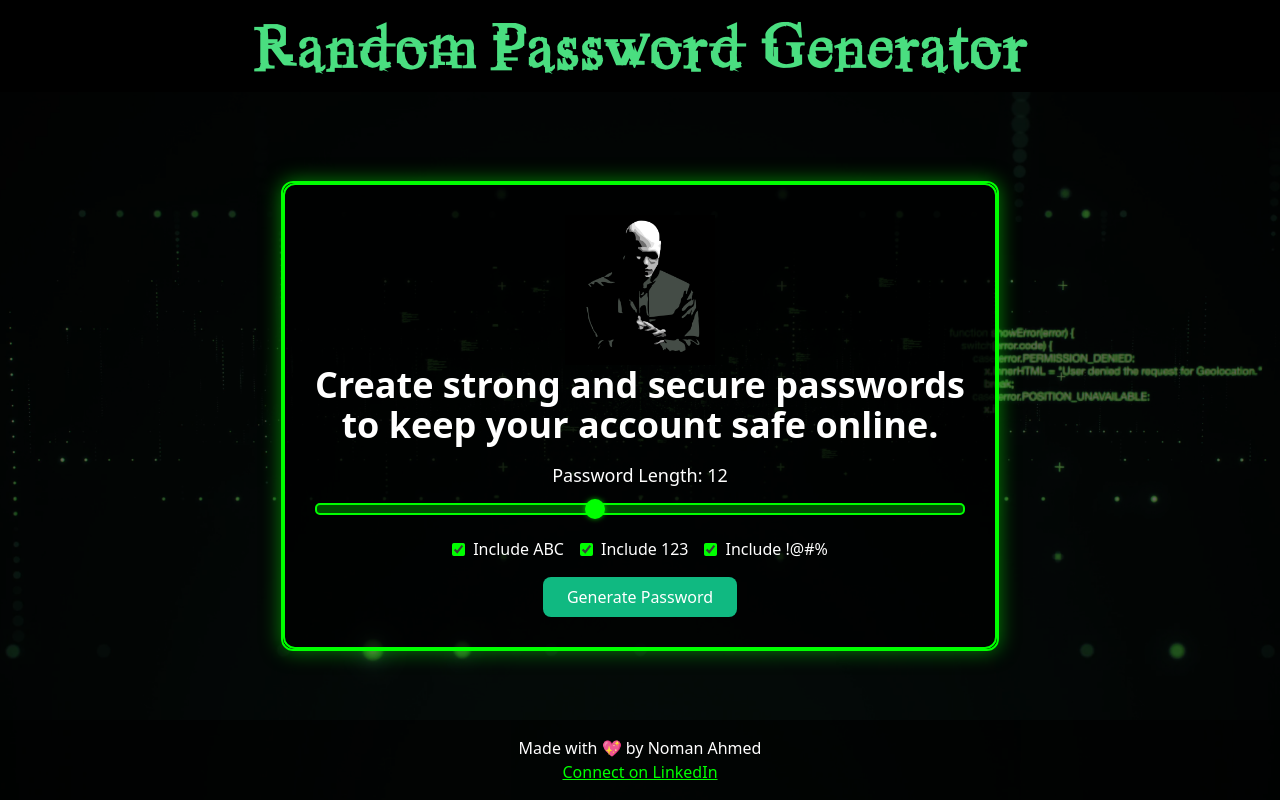
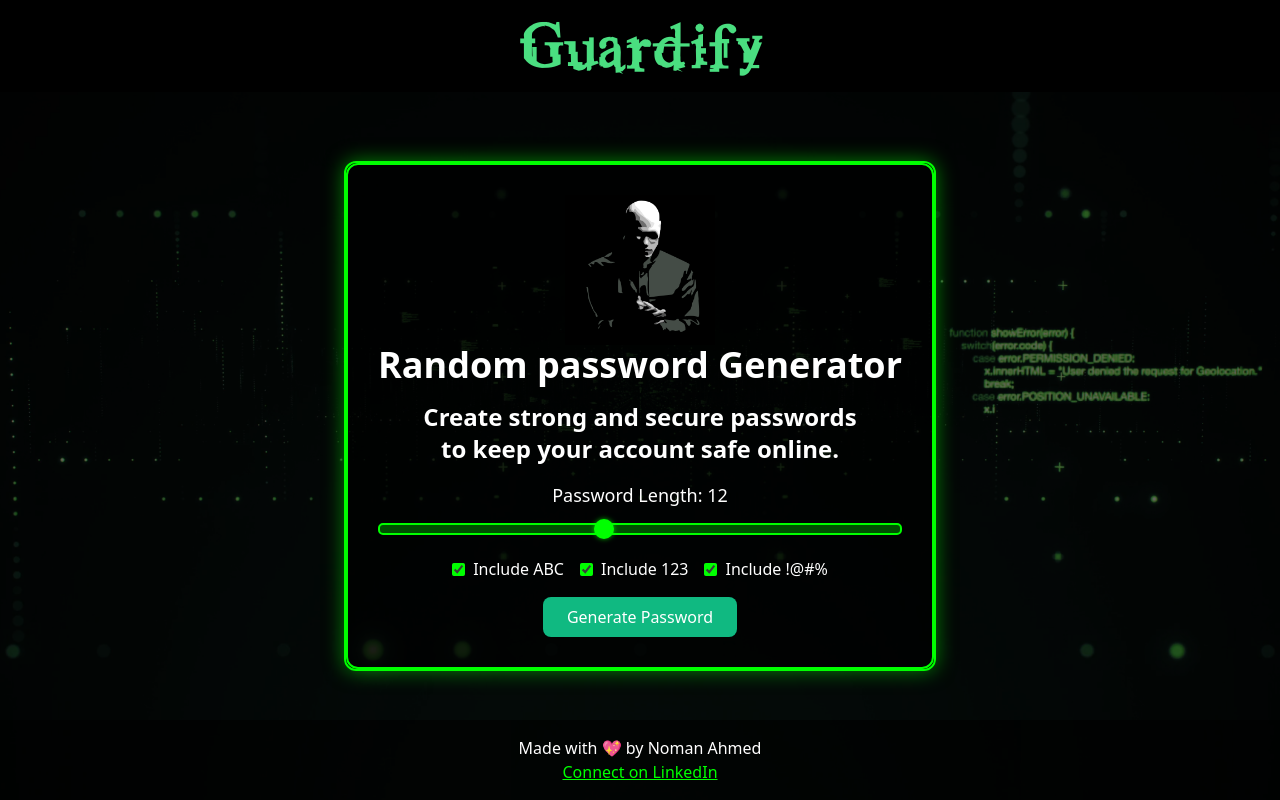
Before and after one commit to nomaanahmeddd/guardify, a Flask app: page / in a window 1280 px wide. Run offline with Flask 3, Linux system fonts and the light colour scheme.

Commit message:
Update index.html

```diff
--- a/templates/index.html
+++ b/templates/index.html
@@ -3,7 +3,7 @@
 <head>
     <meta charset="UTF-8">
     <meta name="viewport" content="width=device-width, initial-scale=1.0">
-    <title>Password Generator - Matrix Theme</title>
+    <title>Guardify- password generator</title>
     <link href="https://cdn.jsdelivr.net/npm/tailwindcss@2.2.19/dist/tailwind.min.css" rel="stylesheet">
     <link rel="stylesheet" href="{{ url_for('static', filename='css/main.css') }}">
 </head>
@@ -15,7 +15,7 @@
 
     <!-- Navbar -->
     <nav class="navbar">
-        <h1 class="text-6xl font-bold">Random Password Generator</h1>
+        <h1 class="text-6xl font-bold">Guardify</h1>
     </nav>
 
     <!-- Content Section -->
@@ -26,8 +26,9 @@
 
             <!-- Form Section -->
             <div>
-                <h6 class="text-4xl font-bold mb-4">Create strong and secure passwords <br> to keep your account safe online.
-
+                <h6 class="text-4xl font-bold mb-4">Random password Generator
+                </h6>
+                <h6 class="text-2xl font-bold mb-4">Create strong and secure passwords <br> to keep your account safe online.
                 </h6>
 
                 <!-- Slider for Password Length -->
```
